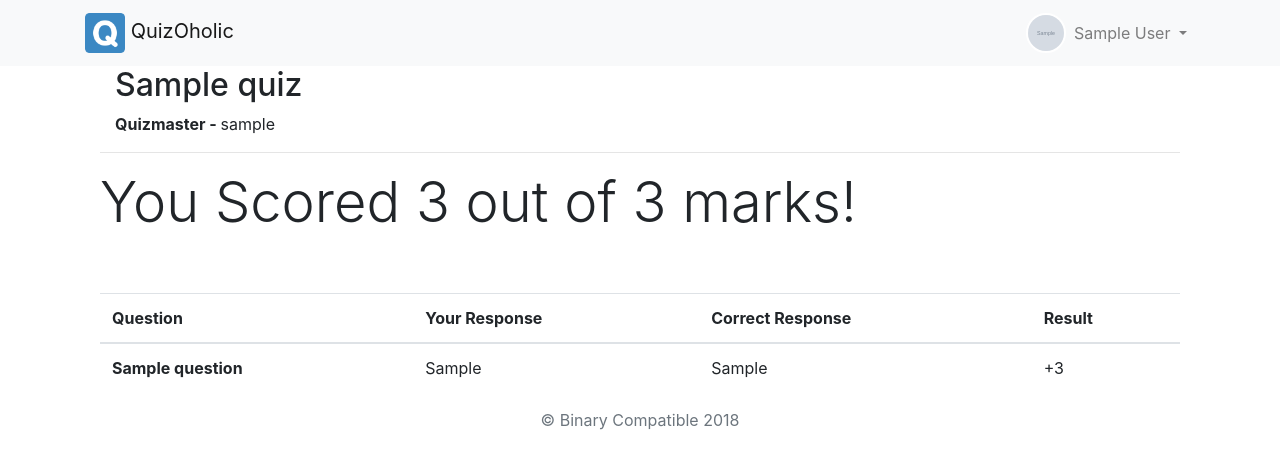
After one commit to rht6226/Quizzer, a Django app: page /quiz/test/score/1 in a window 1280 px wide. The commit adds this page. Shown: the top 471 px of the page. Run offline with Django 3.2, Linux system fonts and the light colour scheme; a user stored in the database is signed in; tables that the repository leaves empty hold one stand-in row (values such as "Sample post"); grey boxes marked "Sample" are stand-in pictures; some libraries are stand-ins or nearby versions.

Commit message:
Backend - Rohit Quiz Submission Working. Score Generator Enabled. Generation of detailed analysis after End Test. Major bug-fix in creation of Answers model in Database.

```diff
--- /dev/null
+++ b/quiz/templates/score.html
@@ -0,0 +1,40 @@
+{% extends "base.html" %}
+
+{% block title %}
+Quizzer|{{quiz_object.name}} Result
+{% endblock %}
+
+{% block content %}
+{% if user.is_authenticated %}
+<div class="container">
+    <h2 class='col-6'>{{quiz_object.name}}</h2>
+    <p class= 'col-4'><b>Quizmaster - </b> {{quiz_object.quizmaster}}</p>
+    <hr>
+    <h1 class="display-4">
+        You Scored {{score}} out of {{max}} marks!
+    </h1>
+    <br>
+    <br>
+    <table class="table table-hover">
+        <thead>
+            <tr>
+            <th scope="col-6">Question</th>
+            <th scope="col-2">Your Response</th>
+            <th scope="col-2">Correct Response</th>
+            <th scope="col-2">Result</th>
+            </tr>
+        </thead>
+        <tbody>
+        {% for dicty in data%}
+            <tr>
+                <th scope="row">{{dicty.question}}</th>
+                <td>{{dicty.submission}}</td>
+                <td>{{dicty.correct}}</td>
+                <td>{{dicty.result}}</td>
+            </tr>
+        {% endfor %}
+        </tbody>
+    </table>
+</div>
+{% endif %}
+{% endblock %}
--- a/quiz/urls.py
+++ b/quiz/urls.py
@@ -6,6 +6,6 @@ urlpatterns = [
     path('start', views.start,name='start'),
     path('cook', views.create, name='create_quiz'),
     path('test/<slug:quizid>', views.conduct_quiz, name='test'),
-    # path('test/score/<slug:quizid>', views.score, name='calculate_score'),
+    path('test/score/<slug:quizid>', views.score, name='calculate_score'),
     path('start_quiz', views.start_quiz, name='start_quiz'),
     ]
--- a/quiz/views.py
+++ b/quiz/views.py
@@ -104,6 +104,34 @@ def create_answer_table(quiz_object, question_objects, user_object):
     return
 
 @login_required(login_url = '/accounts/login')
+def score(request, quizid):
+    aspirant = request.user
+    item = get_object_or_404(Quiz, Quiz_id=quizid)
+    answers = Answers.objects.filter(quiz = item, applicant=aspirant)
+    list_object = []
+    marks = 0
+    for answer in answers:
+        dicty = dict()
+        ques = answer.question
+        dicty['question'] = ques.question
+        dicty['submission'] = answer.response
+        dicty['correct'] = answer.correct_choice
+        if answer.response == '':
+            marks = marks
+            dicty['result'] = '0'
+        else:
+            if answer.response == answer.correct_choice:
+                dicty['result'] = '+3'
+                marks = marks + 3
+            else:
+                dicty['result'] = '-1'
+                marks = marks - 1
+        list_object.append(dicty)
+        total_marks = 3* len(list_object)
+    return render(request, 'score.html', {'quiz_object': item, 'score': marks, 'data': list_object, 'max': total_marks})
+
+
+@login_required(login_url = '/accounts/login')
 def conduct_quiz(request, quizid):
     aspirant = request.user
     item = get_object_or_404(Quiz, Quiz_id=quizid)
```
Also changed, not shown: quiz/templates/takequiz.html (+8 -0 lines).
